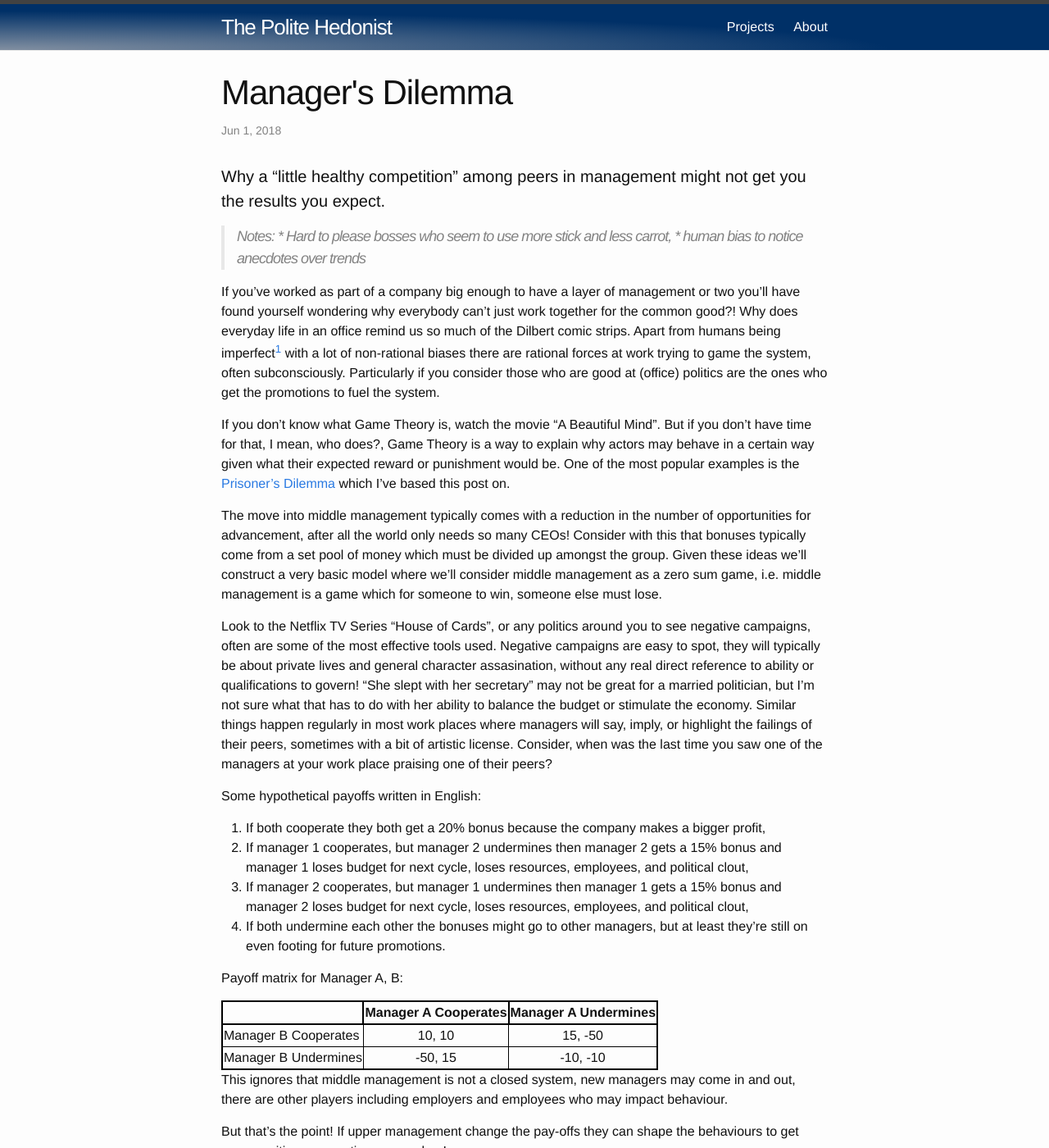
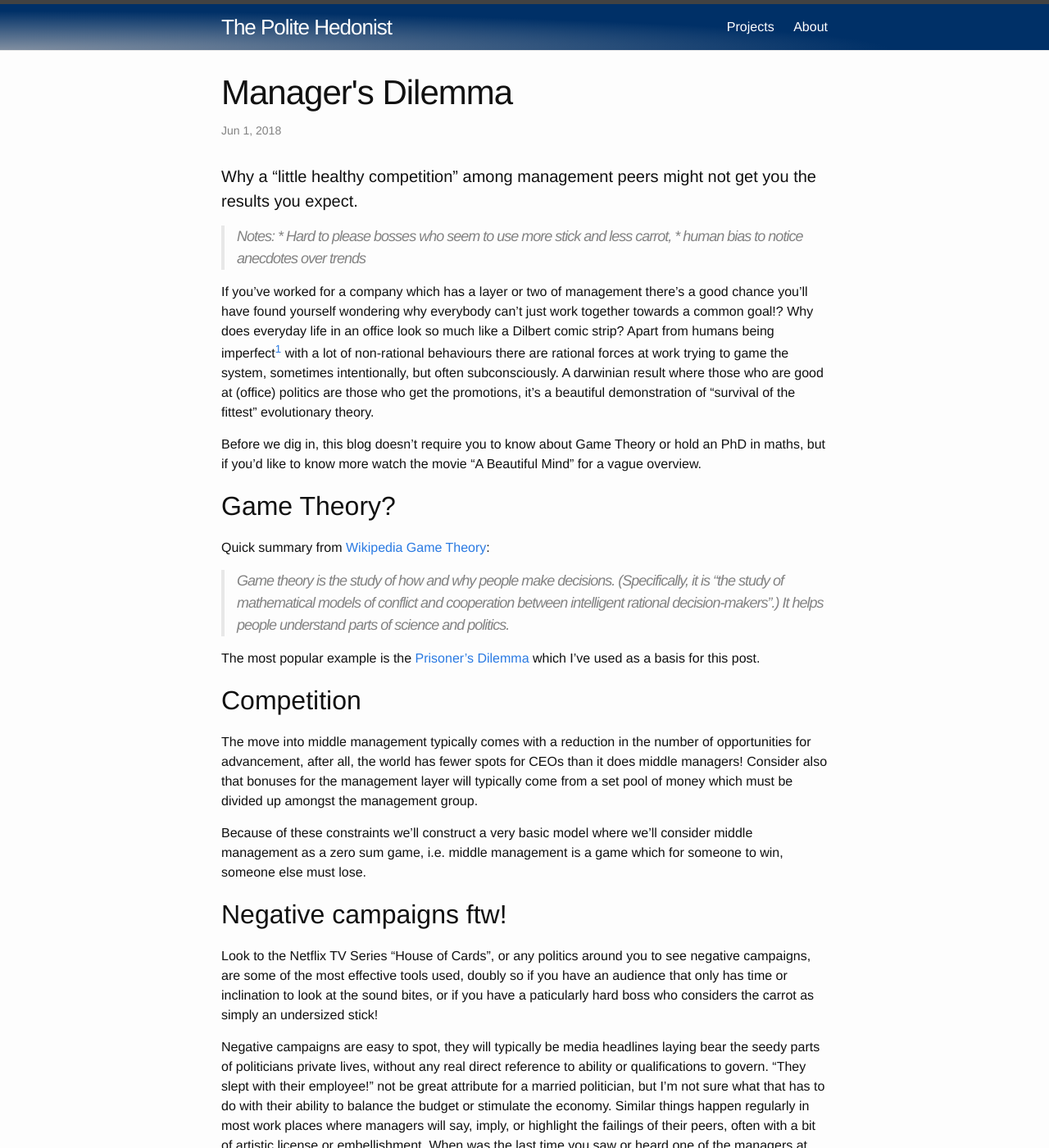
Before and after one commit to krutisfood/krutisfood.github.io, a Jekyll site: the page built from _posts/2018-07-01-managers-dilemma.markdown, in a window 1280 px wide and 1400 px high. Shown: the whole window at 82% size. Built offline with Jekyll 4.4.1, drawn with Linux system fonts in a browser that asks for light colours; some of the changed text lies outside the part shown.

Commit message:
More words, formatting

```diff
--- a/_posts/2018-07-01-managers-dilemma.markdown
+++ b/_posts/2018-07-01-managers-dilemma.markdown
@@ -4,23 +4,41 @@ title:  "Manager's Dilemma"
 date:   2018-06-01 18:00:00 +1000
 categories: gametheory game theory improvements management
 ---
-#### Why a "little healthy competition" among peers in management might not get you the results you expect.
+#### Why a "little healthy competition" among management peers might not get you the results you expect.
 
 > Notes:
     * Hard to please bosses who seem to use more stick and less carrot,
     * human bias to notice anecdotes over trends
 
-If you've worked as part of a company big enough to have a layer of management or two you'll have found yourself wondering why everybody can't just work together for the common good?! Why does everyday life in an office remind us so much of the Dilbert comic strips. Apart from humans being imperfect[^1] with a lot of non-rational biases there are rational forces at work trying to game the system, often subconsciously. Particularly if you consider those who are good at (office) politics are the ones who get the promotions to fuel the system.
+If you've worked for a company which has a layer or two of management there's a good chance you'll have found yourself wondering why everybody can't just work together towards a common goal!? Why does everyday life in an office look so much like a Dilbert comic strip? Apart from humans being imperfect[^1] with a lot of non-rational behaviours there are rational forces at work trying to game the system, sometimes intentionally, but often subconsciously. A darwinian result where those who are good at (office) politics are those who get the promotions, it's a beautiful demonstration of "survival of the fittest" evolutionary theory.
 
-If you don't know what Game Theory is, watch the movie "A Beautiful Mind". But if you don't have time for that, I mean, who does?, Game Theory is a way to explain why actors may behave in a certain way given what their expected reward or punishment would be. One of the most popular examples is the [Prisoner's Dilemma][prisoners-dilemma] which I've based this post on.
+Before we dig in, this blog doesn't require you to know about Game Theory or hold an PhD in maths, but if you'd like to know more watch the movie "A Beautiful Mind" for a vague overview.
 
-The move into middle management typically comes with a reduction in the number of opportunities for advancement, after all the world only needs so many CEOs! Consider with this that bonuses typically come from a set pool of money which must be divided up amongst the group. Given these ideas we'll construct a very basic model where we'll consider middle management as a zero sum game, i.e. middle management is a game which for someone to win, someone else must lose.
+## Game Theory?
 
-Look to the Netflix TV Series "House of Cards", or any politics around you to see negative campaigns, often are some of the most effective tools used.
-Negative campaigns are easy to spot, they will typically be about private lives and general character assasination, without any real direct reference to ability or qualifications to govern! "She slept with her secretary" may not be great for a married politician, but I'm not sure what that has to do with her ability to balance the budget or stimulate the economy. Similar things happen regularly in most work places where managers will say, imply, or highlight the failings of their peers, sometimes with a bit of artistic license. Consider, when was the last time you saw one of the managers at your work place praising one of their peers?
+Quick summary from [Wikipedia Game Theory][wikipedia]:
+> Game theory is the study of how and why people make decisions. (Specifically, it is "the study of mathematical models of conflict and cooperation between intelligent rational decision-makers".) It helps people understand parts of science and politics.
+
+The most popular example is the [Prisoner's Dilemma][prisoners-dilemma] which I've used as a basis for this post.
+
+## Competition
+
+The move into middle management typically comes with a reduction in the number of opportunities for advancement, after all, the world has fewer spots for CEOs than it does middle managers! Consider also that bonuses for the management layer will typically come from a set pool of money which must be divided up amongst the management group.
+
+Because of these constraints we'll construct a very basic model where we'll consider middle management as a zero sum game, i.e. middle management is a game which for someone to win, someone else must lose.
+
+## Negative campaigns ftw!
+
+Look to the Netflix TV Series "House of Cards", or any politics around you to see negative campaigns, are some of the most effective tools used, doubly so if you have an audience that only has time or inclination to look at the sound bites, or if you have a paticularly hard boss who considers the carrot as simply an undersized stick!
+
+Negative campaigns are easy to spot, they will typically be media headlines laying bear the seedy parts of politicians private lives, without any real direct reference to ability or qualifications to govern. "They slept with their employee!" not be great attribute for a married politician, but I'm not sure what that has to do with their ability to balance the budget or stimulate the economy. Similar things happen regularly in most work places where managers will say, imply, or highlight the failings of their peers, often with a bit of artistic license or embellishment. When was the last time you saw or heard one of the managers at your work singing the praises of another manager at their level?
+
+## The model
+
+The way Game Theory works is we take two players, in this case Manager A & their peer Manager B, then pick a scenario, figure out what their behaviours could be, then work out the expected pay offs for each party. I've exaggerated the payoffs and simplified it by only considering two players, but apart from getting more complex the theory is still relevant to more real world scenarios.
 
 Some hypothetical payoffs written in English:
-1. If both cooperate they both get a 20% bonus because the company makes a bigger profit,
+1. If both managers cooperate they both get a 20% bonus because their collaboration lead to the company making a bigger profit,
 2. If manager 1 cooperates, but manager 2 undermines then manager 2 gets a 15% bonus and manager 1 loses budget for next cycle, loses resources, employees, and political clout,
 3. If manager 2 cooperates, but manager 1 undermines then manager 1 gets a 15% bonus and manager 2 loses budget for next cycle, loses resources, employees, and political clout,
 4. If both undermine each other the bonuses might go to other managers, but at least they're still on even footing for future promotions.
@@ -53,6 +71,7 @@ Payoff matrix for Manager A, B, where Undermining is punished or at least contro
 
 [prisoners-dilemma]: https://en.wikipedia.org/wiki/Prisoner's_dilemma#Strategy_for_the_prisoner's_dilemma
 [you-are-not-so-smart]: https://www.goodreads.com/book/show/11709037-you-are-not-so-smart
+[wikipedia]: https://simple.wikipedia.org/wiki/Game_theory
 
 [^1]: For a great pop-sci styled book on bias check out David McRaney's "You are not so smart"
 
```
